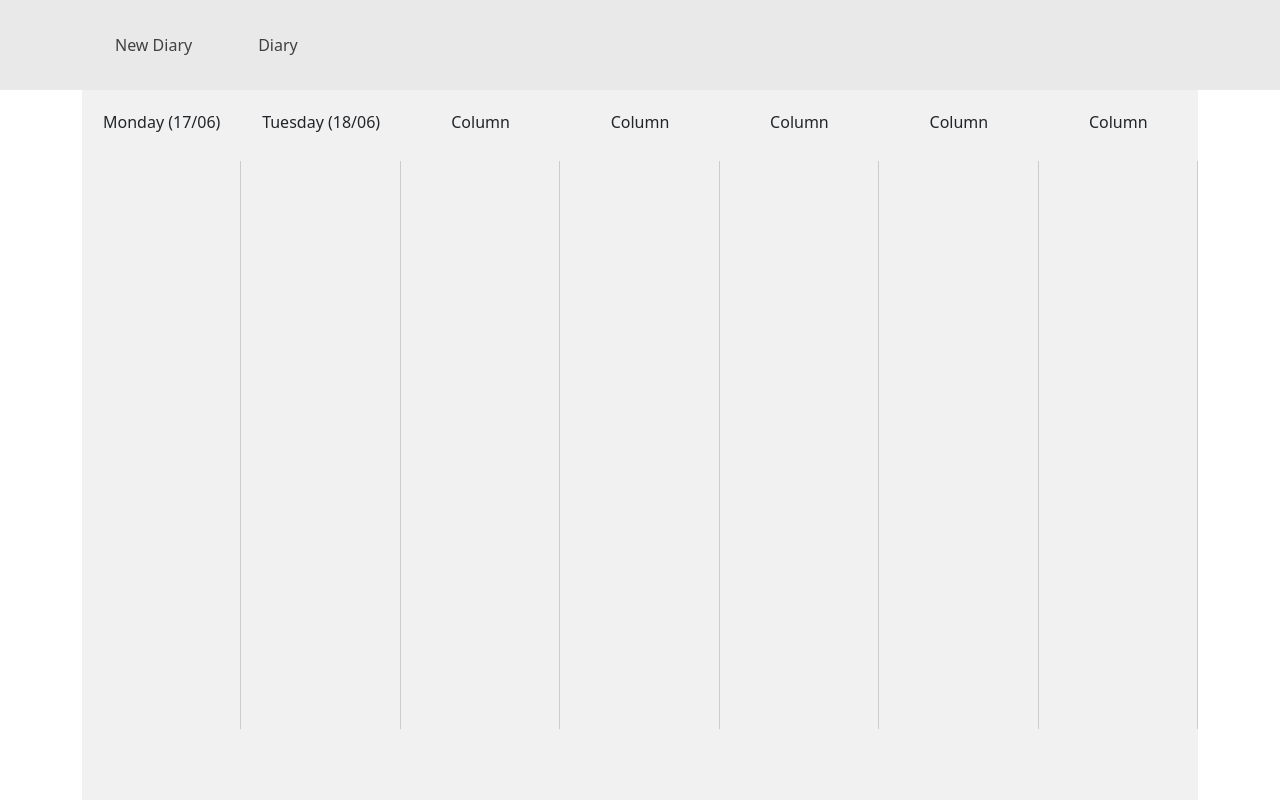
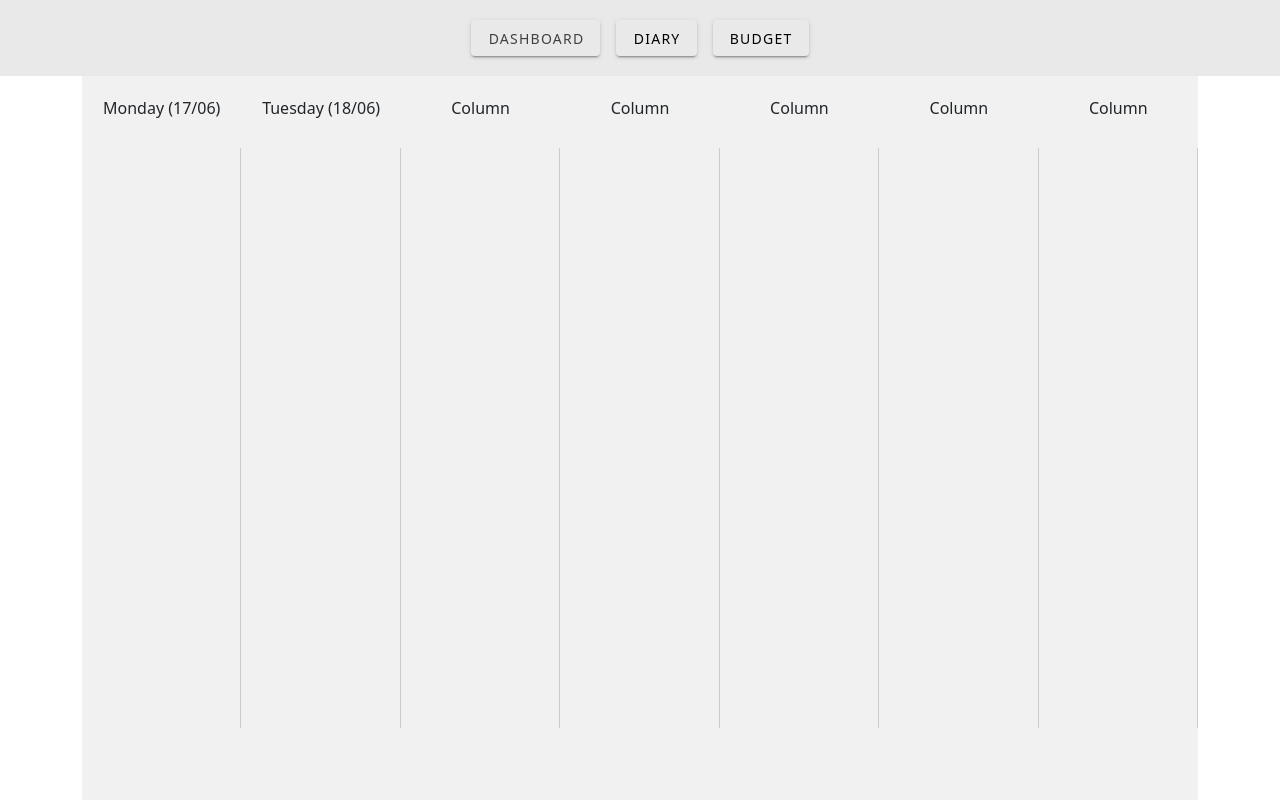
Before and after one commit to ianfengfb/calendar, a Vue app: page /calendar in a window 1280 px wide. Built offline with nearby package versions, Linux system fonts and the light colour scheme.

Commit message:
Change header style

```diff
--- a/src/components/TheHeader.vue
+++ b/src/components/TheHeader.vue
@@ -3,15 +3,81 @@
         <nav>
             <ul>
                 <li>
-                    <router-link to="/diaries/new">New Diary</router-link>
+                    <v-btn
+                    color="#e9e9e9"
+                    dark
+                    v-bind="props"
+                    >
+                        <router-link :to="dashboard.path">{{ dashboard.title }}</router-link>
+                    </v-btn>
                 </li>
                 <li>
-                    <router-link to="/diaries">Diary</router-link>
+                    <v-menu location="bottom" open-on-hover>
+                        <template v-slot:activator="{ props }">
+                            <v-btn
+                            color="#e9e9e9"
+                            dark
+                            v-bind="props"
+                            >
+                                Diary
+                            </v-btn>
+                        </template>
+                        <v-list>
+                            <v-list-item
+                            v-for="diary in diaries"
+                            :key="diary"
+                            >
+                                <router-link :to="diary.path">{{ diary.title }}</router-link>
+                            </v-list-item>
+                        </v-list>
+                    </v-menu>
+                </li>
+                <li>
+                    <v-menu location="bottom" open-on-hover>
+                        <template v-slot:activator="{ props }">
+                            <v-btn
+                            color="#e9e9e9"
+                            dark
+                            v-bind="props"
+                            >
+                                Budget
+                            </v-btn>
+                        </template>
+                        <v-list>
+                            <v-list-item
+                            v-for="budget in budgets"
+                            :key="budget"
+                            >
+                                <router-link :to="budget.path">{{ budget.title }}</router-link>
+                            </v-list-item>
+                        </v-list>
+                    </v-menu>
                 </li>
             </ul>
         </nav>
     </header>
 </template>
+
+<script>
+    export default {
+        data() {
+            return {
+                dashboard: {
+                    title: 'Dashboard',
+                    path: '/dashboard'
+                },
+                diaries: [
+                    { title: 'New Diary', path: '/diaries/new'},
+                    { title: 'Diaries', path: '/diaries'},
+                ],
+                budgets: [
+                    { title: 'New Budget', path: '/budgets/new'},
+                    { title: 'Budgets', path: '/budgets'},
+                ]
+            }
+        }
+    }
+</script>
 
 <style scoped>
     header {
@@ -26,8 +92,6 @@
     text-decoration: none;
     color: #404040;
     display: inline-block;
-    padding: 0.75rem 1.5rem;
-    border: 1px solid transparent;
     }
 
     /* a:active,
@@ -66,6 +130,7 @@
     display: flex;
     justify-content: center;
     align-items: center;
+    width: 100%;
     }
 
     li {
```
